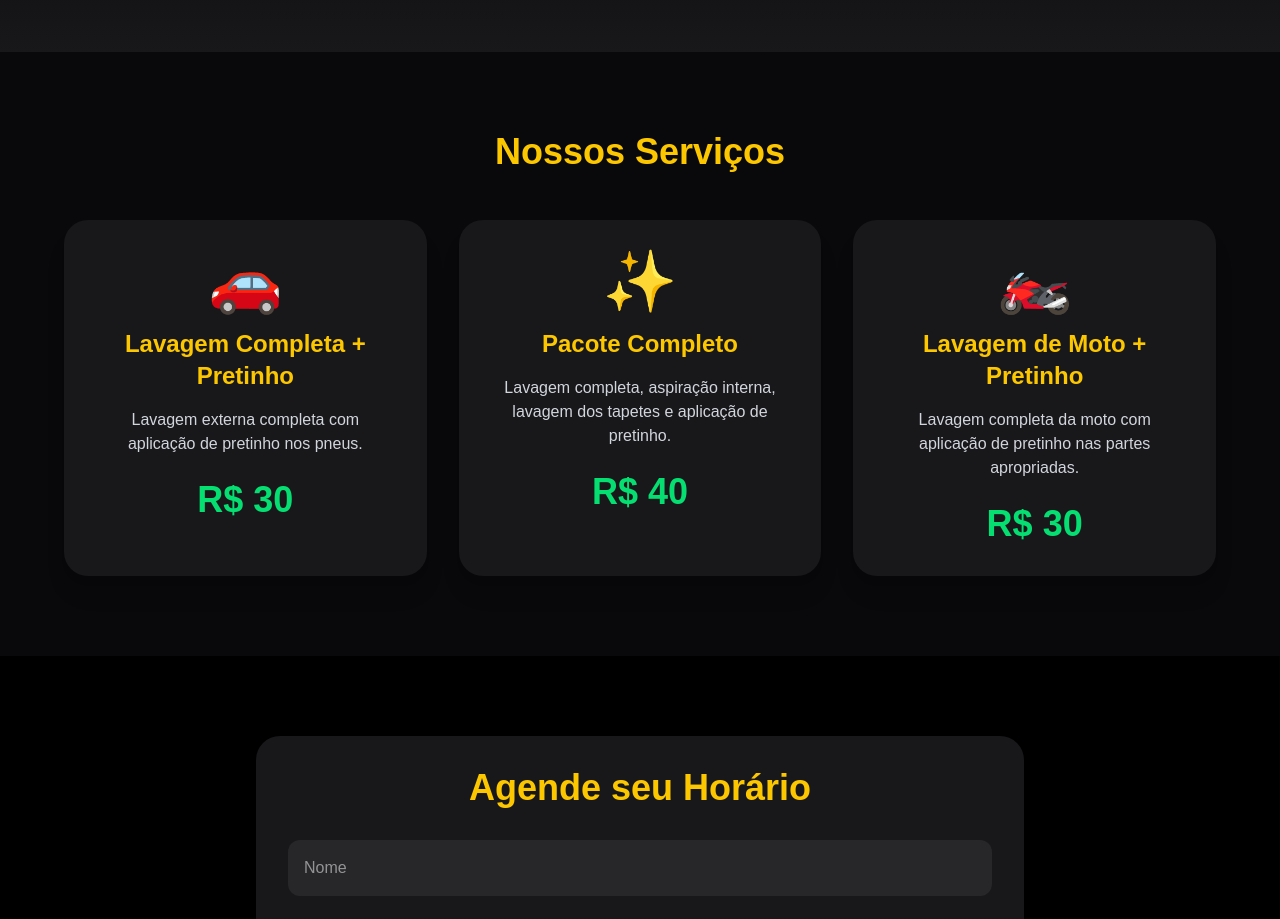
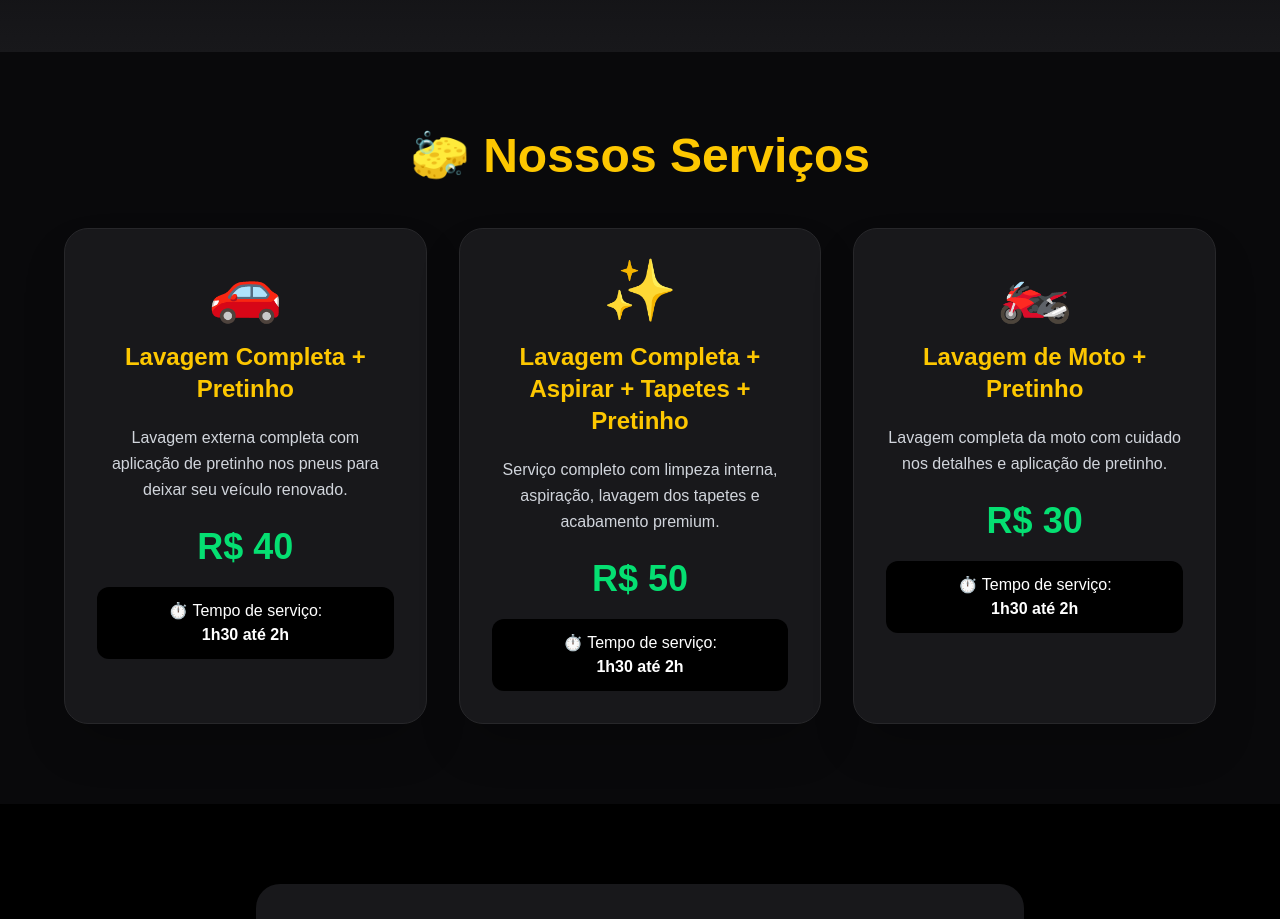
Before and after one commit to yurisilva7777/lava-jato-do-yuri, a Next.js app: page / in a window 1280 px wide. Shown: the part 740-1659 px from the top of the page. Built offline with nearby package versions, Linux system fonts and the light colour scheme.

Commit message:
Adiciona Tempo nos serviços

```diff
--- a/components/Services.tsx
+++ b/components/Services.tsx
@@ -1,4 +1,29 @@
 export default function Services() {
+  const servicos = [
+    {
+      icone: "🚗",
+      titulo: "Lavagem Completa + Pretinho",
+      descricao:
+        "Lavagem externa completa com aplicação de pretinho nos pneus para deixar seu veículo renovado.",
+      valor: "R$ 40",
+    },
+    {
+      icone: "✨",
+      titulo:
+        "Lavagem Completa + Aspirar + Tapetes + Pretinho",
+      descricao:
+        "Serviço completo com limpeza interna, aspiração, lavagem dos tapetes e acabamento premium.",
+      valor: "R$ 50",
+    },
+    {
+      icone: "🏍️",
+      titulo: "Lavagem de Moto + Pretinho",
+      descricao:
+        "Lavagem completa da moto com cuidado nos detalhes e aplicação de pretinho.",
+      valor: "R$ 30",
+    },
+  ];
+
   return (
     <section
       id="servicos"
@@ -6,66 +31,85 @@ export default function Services() {
     >
       <div className="max-w-6xl mx-auto">
 
-        <h2 className="text-4xl font-bold text-center text-yellow-400 mb-12">
-          Nossos Serviços
+        <h2 className="text-4xl md:text-5xl font-bold text-center text-yellow-400 mb-12">
+          🧽 Nossos Serviços
         </h2>
 
         <div className="grid md:grid-cols-3 gap-8">
 
-          {/* Serviço 1 */}
-          <div className="bg-zinc-900 rounded-3xl p-8 shadow-xl hover:scale-105 transition">
-            <div className="text-6xl text-center mb-4">🚗</div>
+          {servicos.map((servico, index) => (
+            <div
+              key={index}
+              className="
+              bg-zinc-900
+              rounded-3xl
+              p-8
+              shadow-2xl
+              border
+              border-zinc-800
+              hover:border-yellow-400
+              hover:scale-105
+              transition-all
+              duration-300
+              "
+            >
 
-            <h3 className="text-2xl font-bold text-center text-yellow-400">
-              Lavagem Completa + Pretinho
-            </h3>
+              <div className="text-6xl text-center mb-5">
+                {servico.icone}
+              </div>
 
-            <p className="text-center text-gray-300 mt-4">
-              Lavagem externa completa com aplicação de pretinho nos pneus.
-            </p>
 
-            <p className="text-center text-4xl font-bold text-green-400 mt-6">
-              R$ 30
-            </p>
-          </div>
+              <h3 className="
+                text-2xl
+                font-bold
+                text-center
+                text-yellow-400
+              ">
+                {servico.titulo}
+              </h3>
 
-          {/* Serviço 2 */}
-          <div className="bg-zinc-900 rounded-3xl p-8 shadow-xl hover:scale-105 transition">
-            <div className="text-6xl text-center mb-4">✨</div>
 
-            <h3 className="text-2xl font-bold text-center text-yellow-400">
-              Pacote Completo
-            </h3>
+              <p className="
+                text-center
+                text-gray-300
+                mt-5
+                leading-relaxed
+              ">
+                {servico.descricao}
+              </p>
 
-            <p className="text-center text-gray-300 mt-4">
-              Lavagem completa, aspiração interna, lavagem dos tapetes e
-              aplicação de pretinho.
-            </p>
 
-            <p className="text-center text-4xl font-bold text-green-400 mt-6">
-              R$ 40
-            </p>
-          </div>
+              <p className="
+                text-center
+                text-4xl
+                font-bold
+                text-green-400
+                mt-6
+              ">
+                {servico.valor}
+              </p>
 
-          {/* Serviço 3 */}
-          <div className="bg-zinc-900 rounded-3xl p-8 shadow-xl hover:scale-105 transition">
-            <div className="text-6xl text-center mb-4">🏍️</div>
 
-            <h3 className="text-2xl font-bold text-center text-yellow-400">
-              Lavagem de Moto + Pretinho
-            </h3>
+              <div className="
+                mt-5
+                text-center
+                bg-black
+                rounded-xl
+                p-3
+              ">
+                ⏱️ Tempo de serviço:
+                <br />
+                <span className="font-bold text-white">
+                  1h30 até 2h
+                </span>
+              </div>
 
-            <p className="text-center text-gray-300 mt-4">
-              Lavagem completa da moto com aplicação de pretinho nas partes
-              apropriadas.
-            </p>
 
-            <p className="text-center text-4xl font-bold text-green-400 mt-6">
-              R$ 30
-            </p>
-          </div>
+            </div>
+          ))}
 
         </div>
+
       </div>
     </section>
   );
```
